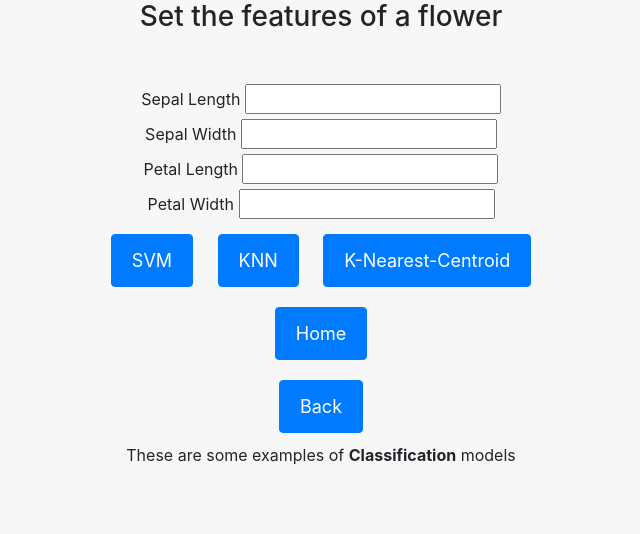
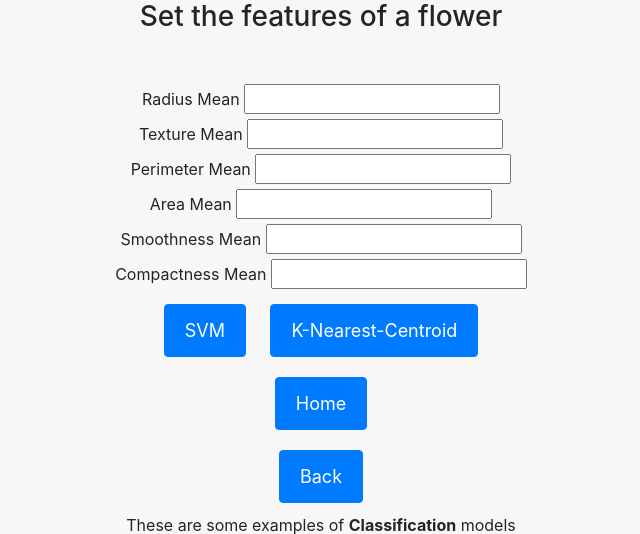
Before and after one commit to TaskoudisDimi/Artificial_Intelligence_Apps, a Flask app: page /Classification_BreastCancer in a window 1280 px wide. Shown: the top 534 px of the page, without its empty margins (319-959 px from the left). Run offline with Flask 3, Linux system fonts and the light colour scheme; parts of the project's set-up code (start-up, migrations or seed data) failed here and were passed over; some libraries are stand-ins or nearby versions.

Commit message:
Breast Cancer

```diff
--- a/WebApp/Files/Test.txt
+++ /dev/null
@@ -1 +0,0 @@
-Test
--- a/WebApp/Templates/Classification_BreastCancer.html
+++ b/WebApp/Templates/Classification_BreastCancer.html
@@ -10,18 +10,21 @@
 <body>
     <h3 class="title text-center">Set the features of a flower</h3>
     <div class="container text-center">
-        <form action="/ClassificationIris" method="POST">
-            <label>Sepal Length</label>
-            <input type="text" name="SepalLength"><br>
-            <label>Sepal Width</label>
-            <input type="text" name="SepalWidth"><br>
-            <label>Petal Length</label>
-            <input type="text" name="PetalLength"><br>
-            <label>Petal Width</label>
-            <input type="text" name="PetalWidth"><br>
+        <form action="/ClassificationBreastCancer" method="POST">
+            <label>Radius Mean</label>
+            <input type="text" name="Radius_Mean"><br>
+            <label>Texture Mean</label>
+            <input type="text" name="Texture_Mean"><br>
+            <label>Perimeter Mean</label>
+            <input type="text" name="Perimeter_Mean"><br>
+            <label>Area Mean</label>
+            <input type="text" name="Area_Mean"><br>
+            <label>Smoothness Mean</label>
+            <input type="text" name="Smoothness_Mean"><br>
+            <label>Compactness Mean</label>
+            <input type="text" name="Compactness_Mean"><br>
 
             <button type="submit" class="btn btn-primary" name="SVM">SVM</button>
-            <button type="submit" class="btn btn-primary" name="KNN">KNN</button>
             <button type="submit" class="btn btn-primary" name="KNearestCentroid">K-Nearest-Centroid</button>
 
         </form>
--- a/WebApp/app.py
+++ b/WebApp/app.py
@@ -17,15 +17,23 @@ app = Flask(__name__, static_url_path='/static', static_folder='static')
 # with open('C:/Users/chris/Desktop/Dimitris/Tutorials/AI/Computational-Intelligence-and-Statistical-Learning/WebApp/Models/svm_model_iris.pkl','rb') as f:
 #     clf = pickle.load(f)
 
-# Load the SVM model from the file
+
 model_filename = 'C:/Users/chris/Desktop/Dimitris/Tutorials/AI/Computational-Intelligence-and-Statistical-Learning/WebApp/Models/svm_model_iris.pkl'
-SVM_model = joblib.load(model_filename)
-# Load the KNN model from the file
+SVM_Iris_model = joblib.load(model_filename)
+
 model_filename = 'C:/Users/chris/Desktop/Dimitris/Tutorials/AI/Computational-Intelligence-and-Statistical-Learning/WebApp/Models/KNN_model_iris.pkl'
-KNN_model = joblib.load(model_filename)
-# Load the KNearestCentroid model from the file
+KNN_Iris_model = joblib.load(model_filename)
+
 model_filename = 'C:/Users/chris/Desktop/Dimitris/Tutorials/AI/Computational-Intelligence-and-Statistical-Learning/WebApp/Models/Nearest_model_iris.pkl'
-KNearestCentroid_model = joblib.load(model_filename)
+KNearestCentroid_Iris_model = joblib.load(model_filename)
+
+
+
+model_filename = 'C:/Users/chris/Desktop/Dimitris/Tutorials/AI/Computational-Intelligence-and-Statistical-Learning/WebApp/Models/SVM_model_BreastCancer.pkl'
+SVM_BreastCancer_model = joblib.load(model_filename)
+
+model_filename = 'C:/Users/chris/Desktop/Dimitris/Tutorials/AI/Computational-Intelligence-and-Statistical-Learning/WebApp/Models/NearestCentroid_model_BreastCancer.pkl'
+NearestCentroid_BreastCancer_model = joblib.load(model_filename)
 
 
 
@@ -65,11 +73,11 @@ def ClassificationIris():
         input_data = np.array([SepalLength, SepalWidth, PetalLength, PetalWidth]).reshape(1, -1)
 
         if 'SVM' in request.form:
-            prediction = SVM_model.predict(input_data)
+            prediction = SVM_Iris_model.predict(input_data)
         elif 'KNN' in request.form:
-            prediction = SVM_model.predict(input_data)
+            prediction = KNN_Iris_model.predict(input_data)
         elif 'KNearestCentroid' in request.form:
-            prediction = SVM_model.predict(input_data)
+            prediction = KNearestCentroid_Iris_model.predict(input_data)
 
         if(prediction is None):
             return render_template('Classification_Iris.html')
@@ -89,9 +97,63 @@ def ClassificationIris():
         return render_template('Classification_Iris.html', message=message)
 
 
-@app.route('/Classification_BreastCancer')
+@app.route('/Classification_BreastCancer', methods=['GET'])
 def Classification_BreastCancer():
     return render_template('Classification_BreastCancer.html')
+
+
+@app.route('/ClassificationBreastCancer', methods=['POST'])
+def ClassificationBreastCancer():
+    try:
+
+        # # Example input array with 6 features (replace with your own input data)
+        # input_data = np.array([[17.99, 10.38, 122.8, 1001, 0.1184, 0.2776]])
+
+        # Extract the input data from the HTML form
+        Radius_Mean = request.form.get('Radius_Mean')
+        Texture_Mean = request.form.get('Texture_Mean')
+        Perimeter_Mean = request.form.get('Perimeter_Mean')
+        Area_Mean = request.form.get('Area_Mean')
+        Smoothness_Mean = request.form.get('Smoothness_Mean')
+        Compactness_Mean = request.form.get('Compactness_Mean')
+
+        # Check if any of the features are null or empty strings
+        if not all([Radius_Mean, Texture_Mean, Perimeter_Mean, Area_Mean, Smoothness_Mean, Compactness_Mean]):
+            message = "Please set all the features"
+            return render_template('Classification_BreastCancer.html', message=message)
+
+        # Convert features to floats if they are not null or empty strings
+        Radius_Mean = float(Radius_Mean)
+        Texture_Mean = float(Texture_Mean)
+        Perimeter_Mean = float(Perimeter_Mean)
+        Area_Mean = float(Area_Mean)
+        Smoothness_Mean = float(Smoothness_Mean)
+        Compactness_Mean = float(Compactness_Mean)
+
+        input_data = np.array([Radius_Mean, Texture_Mean, Perimeter_Mean, Area_Mean, Smoothness_Mean, Compactness_Mean]).reshape(1, -1)
+
+        if 'SVM' in request.form:
+            prediction = SVM_BreastCancer_model.predict(input_data)
+        elif 'KNearestCentroid' in request.form:
+            prediction = NearestCentroid_BreastCancer_model.predict(input_data)
+
+
+        if(prediction is None):
+            return render_template('Classification_BreastCancer.html')
+        else:
+            result = int(prediction[0])
+            if(result == 0):
+                result = "Benign"
+            else:
+                result = "Malignant"
+            return render_template('Classification_BreastCancer.html', result=result)
+
+
+    except (ValueError, TypeError) as e:
+        message = "Invalid input format. Please provide valid numeric values for all features."
+        return render_template('Classification_BreastCancer.html', message=message)
+
+
 
 
 
```
Also changed, not shown: TrainedModels/1st_project (SVM)/Breast_cancer/Breast cancer.py (+26 -15 lines), 4 other files.
